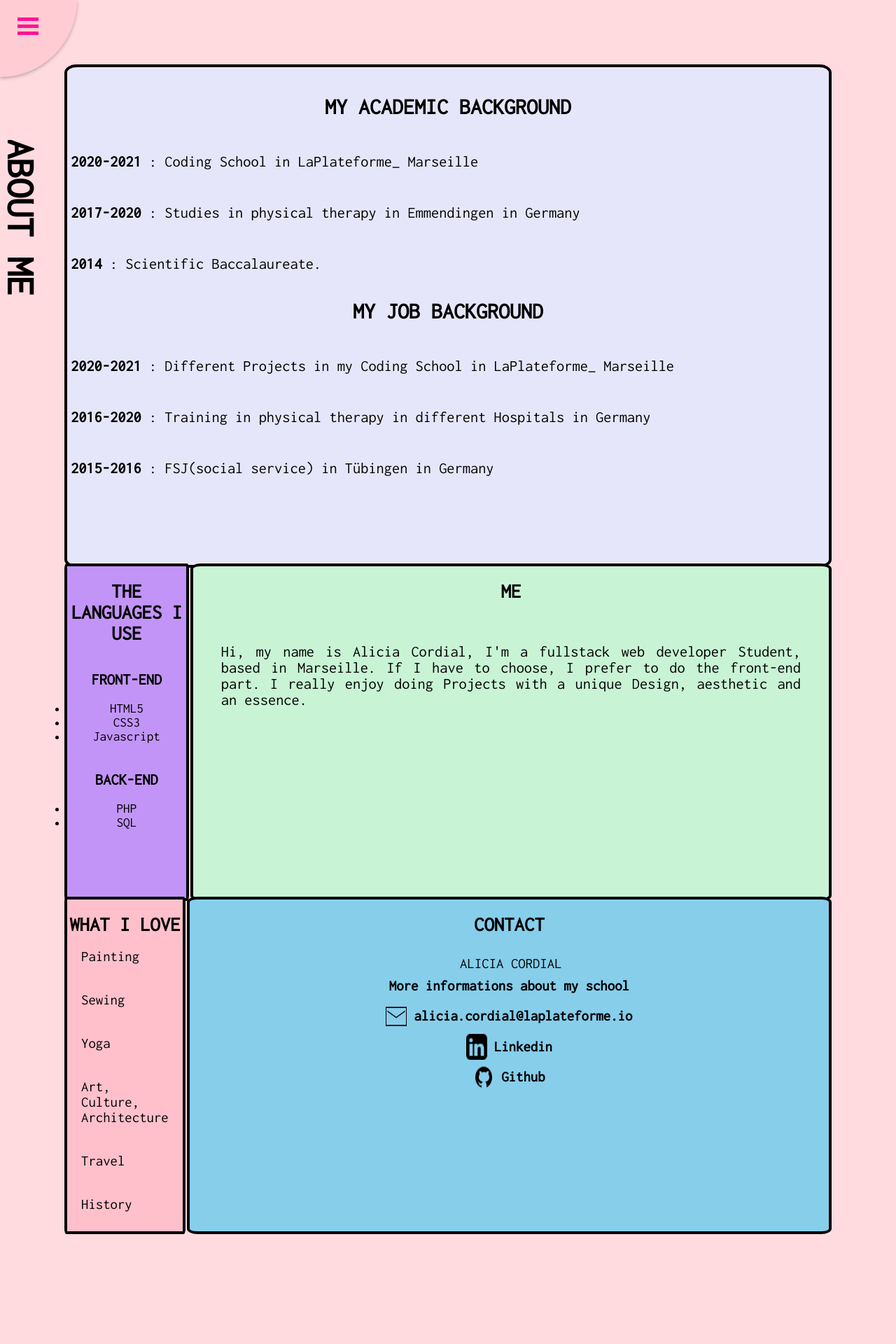
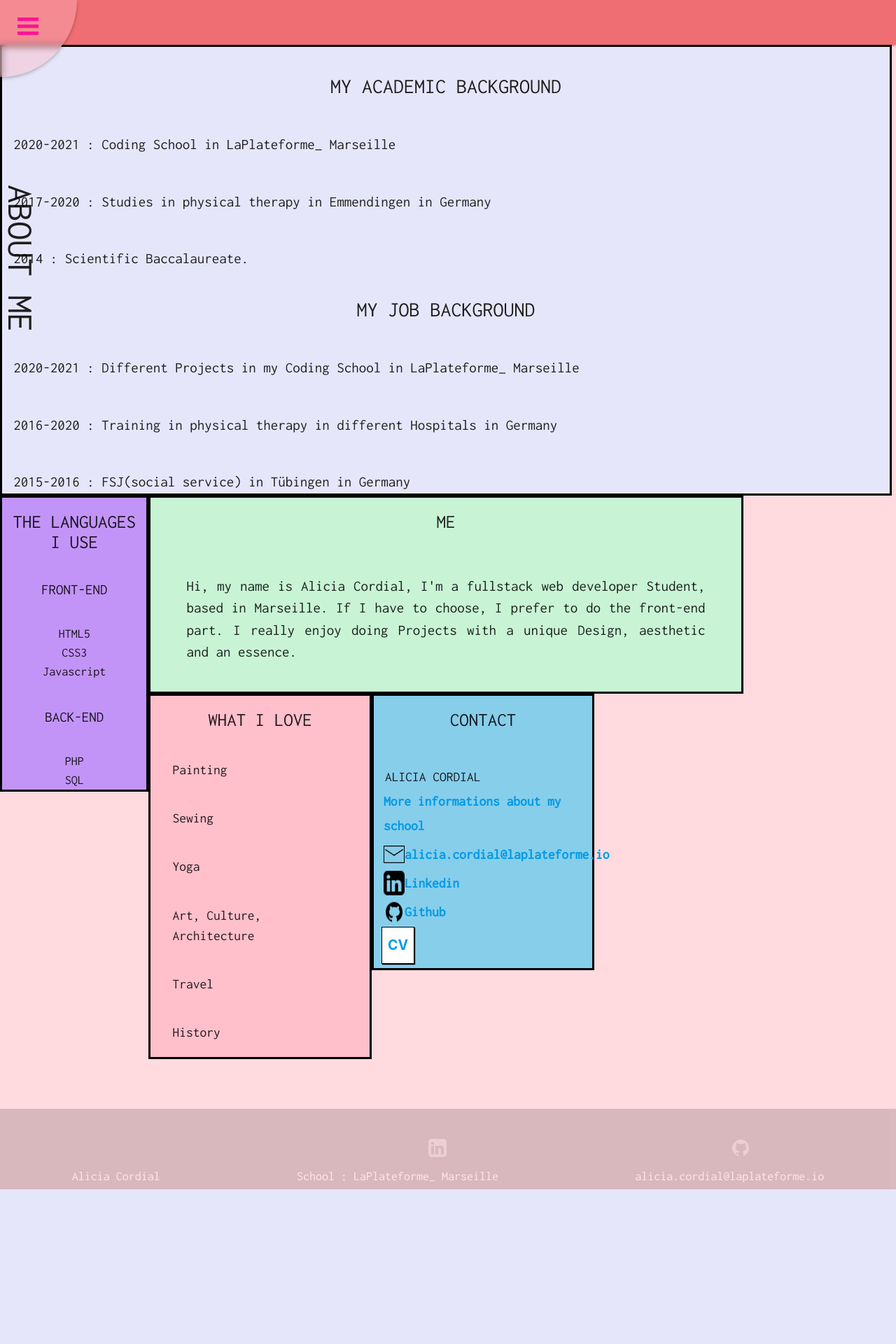
Before and after one commit to alicia-cordial/site-perso, a PHP site: page /pages/about.php in a window 1280 px wide. Shown: the top 1920 px of the page at 70% size. After the commit the page ends 1699 px from the top, so only its background shows below. Run offline with PHP 8.4, Linux system fonts and the light colour scheme.

Commit message:
modification grid about

```diff
--- a/includes/footer.php
+++ b/includes/footer.php
@@ -15,7 +15,14 @@
 
     </article>
 </footer>
-
+ <!-- Compiled and minified JavaScript -->
+ <script src="https://code.jquery.com/jquery-3.3.1.min.js"></script>
+  <script src="https://cdnjs.cloudflare.com/ajax/libs/materialize/1.0.0-beta/js/materialize.min.js"></script>
+  <script>
+    $(document).ready(function(){
+      $('.sidenav').sidenav();
+    });
+  </script>
 
 </body>
 
--- a/pages/about.php
+++ b/pages/about.php
@@ -26,6 +26,10 @@ session_start();
     <link rel= "stylesheet" type="text/css" href= "../style/header.css">
     <link rel= "stylesheet" type="text/css" href= "../style/about.css">
     <link rel= "stylesheet" type="text/css" href= "../style/footer.css">
+    <!--Import Google Icon Font-->
+  <link href="https://fonts.googleapis.com/icon?family=Material+Icons" rel="stylesheet">
+  <!-- Compiled and minified CSS -->
+  <link rel="stylesheet" href="https://cdnjs.cloudflare.com/ajax/libs/materialize/1.0.0-beta/css/materialize.min.css">
     <link rel="short icon" href="../image/icons8-aquarius-30.png"/>
 
     <title> <?= $title ?> - Alicia Cordial- développeuse Web Full Stack</title>
@@ -62,11 +66,12 @@ session_start();
 
     </div>
 
-    <div class="flexbox">
-        <div class="">
-            <div id="grid" class="grid-wrapper">
 
-                <div class="card lrg subhead-1 col-num">
+
+
+    <div class="row">
+
+<div class="col s12 subhead-1">
     <h2>MY ACADEMIC BACKGROUND</h2>
         <p><strong>2020-2021</strong> : Coding School in LaPlateforme_ Marseille</p>
         <p><strong>2017-2020</strong> : Studies in physical therapy in Emmendingen in Germany</p>
@@ -78,7 +83,7 @@ session_start();
         <p><strong>2015-2016</strong> : FSJ(social service) in Tübingen in Germany</p>
 </div>
 
-                <div class="card item-1 med">
+    <div class="col s12 m4 l2 item-1">
     <h2>THE LANGUAGES I USE</h2>
 
 <h3>FRONT-END</h3>
@@ -93,15 +98,19 @@ session_start();
     <li>PHP</li>
     <li>SQL</li>
 </ul>
-
 </div>
 
-                <div class="card item-2 sm">
+
+    <div class="col s12 m6 l8 item-2">
      <h2>ME</h2>
         <p>Hi, my name is Alicia Cordial, I'm a fullstack web developer Student, based in Marseille. If I have to choose, I prefer to do the front-end part. I really enjoy doing Projects with a unique Design, aesthetic and an essence.</p>
     </div>
 
-                <div class="card item-3 sm">
+
+
+
+
+    <div class="col s12 m6 l3 item-3">
     <h2>WHAT I LOVE</h2>
         <p>Painting</p>
         <p>Sewing</p>
@@ -111,17 +120,19 @@ session_start();
         <p>History</p>
     </div>
 
-                <div class="card item-4 sm">
+    <div class="col s12 m6 l3 item-4">
     <h2>CONTACT</h2>
         <p>ALICIA CORDIAL</p>
         <a href="https://laplateforme.io/">More informations about my school</a>
         <a href="mailto:alicia.cordial@laplateforme.io">alicia.cordial@laplateforme.io<img src="../image/icons8-important-mail-100.png" width="30px" alt="mail"/></a>
         <a href="https://www.linkedin.com/in/alicia-cordial-0538b8205/">Linkedin<img src="../image/icons8-linkedin-26.png" alt="github" width="30px"></a>
         <a href="https://github.com/alicia-cordial/">Github<img src="../image/icons8-github-30.png" alt="github"/></a>
+        <button><a href="../CV/ALICIA CORDIAL.pdf">CV</button>
+
+
 
     </div>
-            </div>
-        </div>
+
   </div>
 
 </main>
@@ -134,6 +145,7 @@ session_start();
 
 
 
+
 <!-------------------------FOOTER-------------------------------------->
 
 <?php require_once('../includes/footer.php'); ?>
--- a/style/about.css
+++ b/style/about.css
@@ -5,22 +5,21 @@
         padding: 0;
         background-size: 100%;
         /*border: 1px solid black;*/
-
     }
 
     body {
         min-height: 100vh;
         justify-content: space-between;
-
         font-family: 'Inconsolata', monospace;
-
     }
 
-body, main, article, a {
+    body,
+    main,
+    article,
+    a {
         display: flex;
         flex-direction: column;
     }
-
 
     main {
         width: 100%;
@@ -28,9 +27,7 @@ main {
         flex-grow: 2;
         justify-content: space-around;
         overflow: hidden;
-
     }
-
     /*
 article {
     justify-content: space-around;
@@ -41,37 +38,25 @@ article {
 }
 
 */
+    /********************************BACKGROUND****************************/
 
-
-
-
-
-
-
-
-/********************************BACKGROUND****************************/
-.about{
+    .about {
         background-color: rgba(255, 182, 193, 0.5);
     }
-
-
-
     /***************************************ABOUT**************************/
 
-.about_me, .about_me::before, .about_me::after {
+    .about_me,
+    .about_me::before,
+    .about_me::after {
         box-sizing: border-box;
     }
 
     .about_me {
         display: flex;
         flex-direction: row;
-
-
-
     }
 
-
-.about h1{
+    .about h1 {
         text-align: left;
         font-size: 3.5em;
         margin-top: 200px;
@@ -80,28 +65,7 @@ article {
         text-orientation: mixed;
         position: fixed;
     }
-
     /*****GRID*****/
-
-.flexbox {
-    display: flex;
-    flex-direction: column;
-    max-width: 90%;
-    padding: calc(6% + 1.9vmin);
-   /*max-height: 1600px;*/
-}
-
-
-.card {
-    background-size: cover;
-    /* Change this based on the image main subject */
-    border-radius: 1.61803%;
-
-    /*     transition: all 1s ease-in; */
-    border-collapse: collapse;
-    border: 4px solid black;
-
-}
 
     .center {
         display: flex;
@@ -109,86 +73,20 @@ article {
         justify-content: center;
     }
 
-
-    @supports (display: grid) {
-    @media screen and (min-width: 400px) {
-        /* Reset height from having an defined to percentage
-        and use spans to define size */
-        .flexbox{
-            min-height: 100vh;
-        }
-
-        .lrg,
-        .med,
-        .sm {
-            height: 100%;
-        }
-
-        /* Margin replaced by grid gap */
-        .card {
-            margin: 0;
-        }
-
-        .grid-wrapper {
-            grid-template-columns: 1fr 1fr;
-            grid-template-rows: 3fr 2fr 2fr 1fr;
-            display: grid;
-            height: 100%;
-            justify-content: center;
-            align-content: end;
-            grid-gap: 2px;
-            margin :0;
-        }
-
-        .col-num  {
-            grid-column: span 2;
-        }
-    }
-
-
-    @supports (display: grid) {
-        @media screen and (min-width: 600px) {
-            .grid-wrapper {
-                grid-template-columns: repeat(2, 1fr);
-                grid-template-rows: 3fr 2fr 2fr 3fr;
-            }
-
-            .col-num {
-                grid-column: span 3;
-            }
-
-            .item-1,
-            .item-4 {
-                grid-column: span 2;
-            }
-
-
-        }
-
-
-        .subhead-1 {
-            background-color: lavender;
-            text-align: center;
-        }
-
-        .subhead-1 p{
-            font-size: 1.4em;
-            margin-top: 20px;
-        }
-
-        .subhead-1 h2{
-            margin-top: 40px;
-            font-size: 2em;
-        }
-
-        .subhead-1 p, .item-1 p, .item-2 p, .item-3 p, .item-4 p{
+    .subhead-1 p,
+    .item-1 p,
+    .item-2 p,
+    .item-3 p,
+    .item-4 p {
         text-align: left;
         padding-top: 30px;
         padding-left: 5px;
     }
+
     .item-1 {
         background-color: #c394f8;
         text-align: center;
+        border: solid black;
     }
 
     .item-1 h3 {
@@ -198,13 +96,13 @@ article {
         text-align: center;
     }
 
-         .item-1 li{
+    .item-1 li {
         font-size: 1.2em;
     }
 
-
     .item-2 {
         background-color: #c8f4d5;
+        border: solid black;
     }
 
     .item-2 p {
@@ -214,14 +112,34 @@ article {
         text-align: justify;
     }
 
-        .item-1 h2, .item-2 h2, .item-3 h2, .item-4 h2{
+    .item-1 h2,
+    .item-2 h2,
+    .item-3 h2,
+    .item-4 h2 {
         text-align: center;
         font-size: 1.8em;
         margin-top: 20px;
     }
 
+    .subhead-1 {
+        background-color: lavender;
+        text-align: center;
+        border: solid black;
+    }
+
+    .subhead-1 p {
+        font-size: 1.4em;
+        margin-top: 20px;
+    }
+
+    .subhead-1 h2 {
+        margin-top: 40px;
+        font-size: 2em;
+    }
+
     .item-3 {
         background-color: pink;
+        border: solid black;
     }
 
     .item-3 p {
@@ -231,21 +149,32 @@ article {
 
     .item-4 {
         background-color: skyblue;
+        border: solid black;
     }
 
-        .item-4 a,  .item-4 p {
+    .item-4 a,
+    .item-4 p {
         margin: auto;
         display: flex;
         flex-direction: row-reverse;
         font-size: 1.3em;
-            justify-content: center;
+        justify-content: flex-end;
     }
 
-        .item-4 img{
-            margin-right: 10px;
-
+    button {
+        background-color: white;
+        color: black;
+        text-decoration: none;
+        margin: 0 auto;
+        font-size: 15px;
+        font-weight: normal;
+        line-height: 1.428571429;
+        white-space: nowrap;
+        cursor: pointer;
+        border: 1px solid black;
+        box-shadow: 1px 1px 1px black;
+        padding: 5px;
+        align-items: center;
+        justify-content: center;
+        align-content: center;
     }
-
-
-    }
-}
```
Also changed, not shown: 3 other files. Lines whose indentation alone changed are shown as unchanged.
